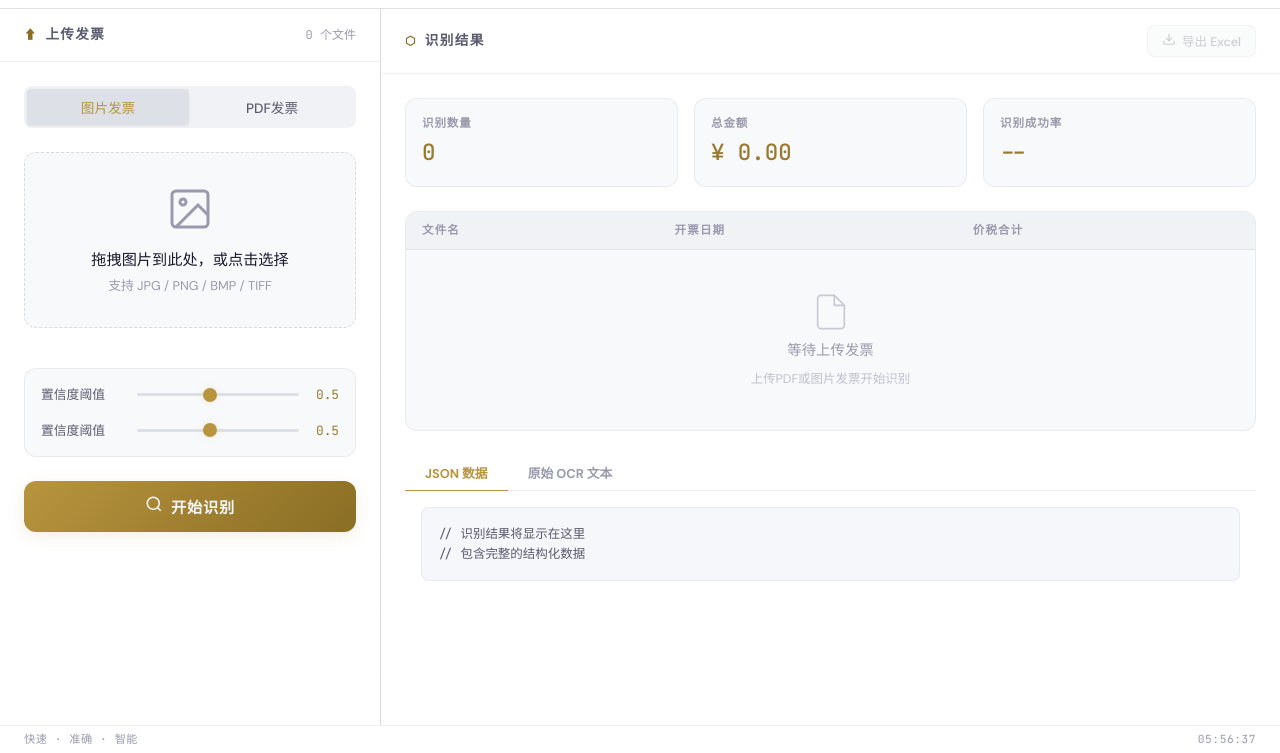
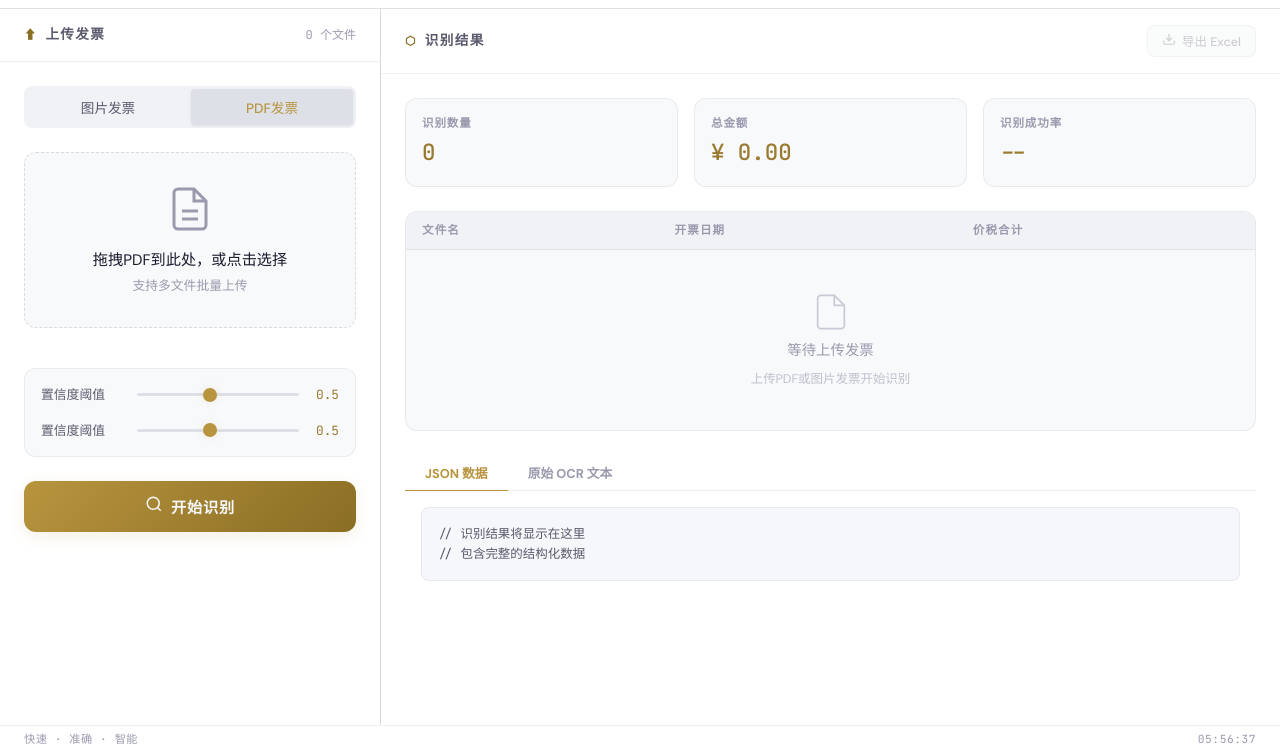
Before and after one commit to qzymz/quickscan-invoices, a website: page templates/index.html in a window 1280 px wide. Shown: the part 47-800 px from the top of the page. Drawn offline with nearby package versions, Linux system fonts and the light colour scheme.

Commit message:
fix: default to PDF tab instead of image tab
Co-Authored-By: Claude Opus 4.7 <noreply@anthropic.com>

```diff
--- a/templates/index.html
+++ b/templates/index.html
@@ -69,12 +69,12 @@
                 <div class="panel-body">
                     <!-- Tab 切换 -->
                     <div class="segmented-control">
-                        <button class="seg-btn active" data-tab="image">图片发票</button>
-                        <button class="seg-btn" data-tab="pdf">PDF发票</button>
+                        <button class="seg-btn" data-tab="image">图片发票</button>
+                        <button class="seg-btn active" data-tab="pdf">PDF发票</button>
                     </div>
 
                     <!-- 图片上传 -->
-                    <div class="tab-content active" id="tab-image">
+                    <div class="tab-content" id="tab-image">
                         <div class="drop-zone" id="image-drop">
                             <input type="file" id="image-files" accept="image/*" class="drop-input">
                             <div class="drop-visual">
@@ -94,7 +94,7 @@
                     </div>
 
                     <!-- PDF上传 -->
-                    <div class="tab-content" id="tab-pdf">
+                    <div class="tab-content active" id="tab-pdf">
                         <div class="drop-zone" id="pdf-drop">
                             <input type="file" id="pdf-files" accept=".pdf" multiple class="drop-input">
                             <div class="drop-visual">
```
Also changed, not shown: src-tauri/dist/index.html.
